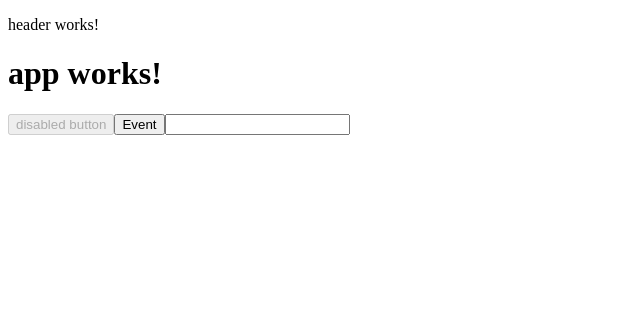
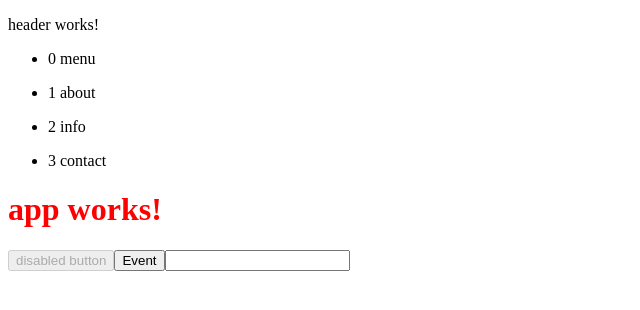
Before and after one commit to ColinFendrick/angular-fundamentals, an Angular app in the folder HelloAngular/: page / in a window 1280 px wide. Shown: the top 310 px of the page, without its empty margins (0-640 px from the left). Built offline with nearby package versions, Linux system fonts and the light colour scheme.

Commit message:
Add ngClass and ngFor dir

```diff
--- a/HelloAngular/src/app/app.component.css
+++ b/HelloAngular/src/app/app.component.css
@@ -0,0 +1,7 @@
+.red {
+  color: red;
+}
+
+.blue {
+  color: blue;
+}
--- a/HelloAngular/src/app/app.component.html
+++ b/HelloAngular/src/app/app.component.html
@@ -1,6 +1,6 @@
 <app-header></app-header>
 <div>
-  <h1>
+  <h1 [ngClass]="titleColor" (click)="toggleTitleColor()">
     {{title}}
   </h1>
 </div>
--- a/HelloAngular/src/app/app.component.ts
+++ b/HelloAngular/src/app/app.component.ts
@@ -8,6 +8,15 @@ import { Component } from '@angular/core';
 export class AppComponent {
   title = 'app works!';
   disabledBtn = true;
+  titleColor = 'red';
+
+  toggleTitleColor() {
+    if (this.titleColor === 'red') {
+      this.titleColor = 'blue'
+    } else {
+      this.titleColor = 'red'
+    }
+  }
 
   myMethod(e) {
     this.title = e.target.value
--- a/HelloAngular/src/app/header/header.component.html
+++ b/HelloAngular/src/app/header/header.component.html
@@ -1,3 +1,6 @@
 <p>
   header works!
 </p>
+<ul *ngFor="let navItem of navList; let i = index">
+  <li>{{i}} {{navItem}}</li>
+</ul>
--- a/HelloAngular/src/app/header/header.component.ts
+++ b/HelloAngular/src/app/header/header.component.ts
@@ -6,7 +6,7 @@ import { Component, OnInit } from '@angular/core';
   styleUrls: ['./header.component.css']
 })
 export class HeaderComponent implements OnInit {
-
+  navList = ['menu', 'about', 'info', 'contact']
   constructor() { }
 
   ngOnInit() {
```
